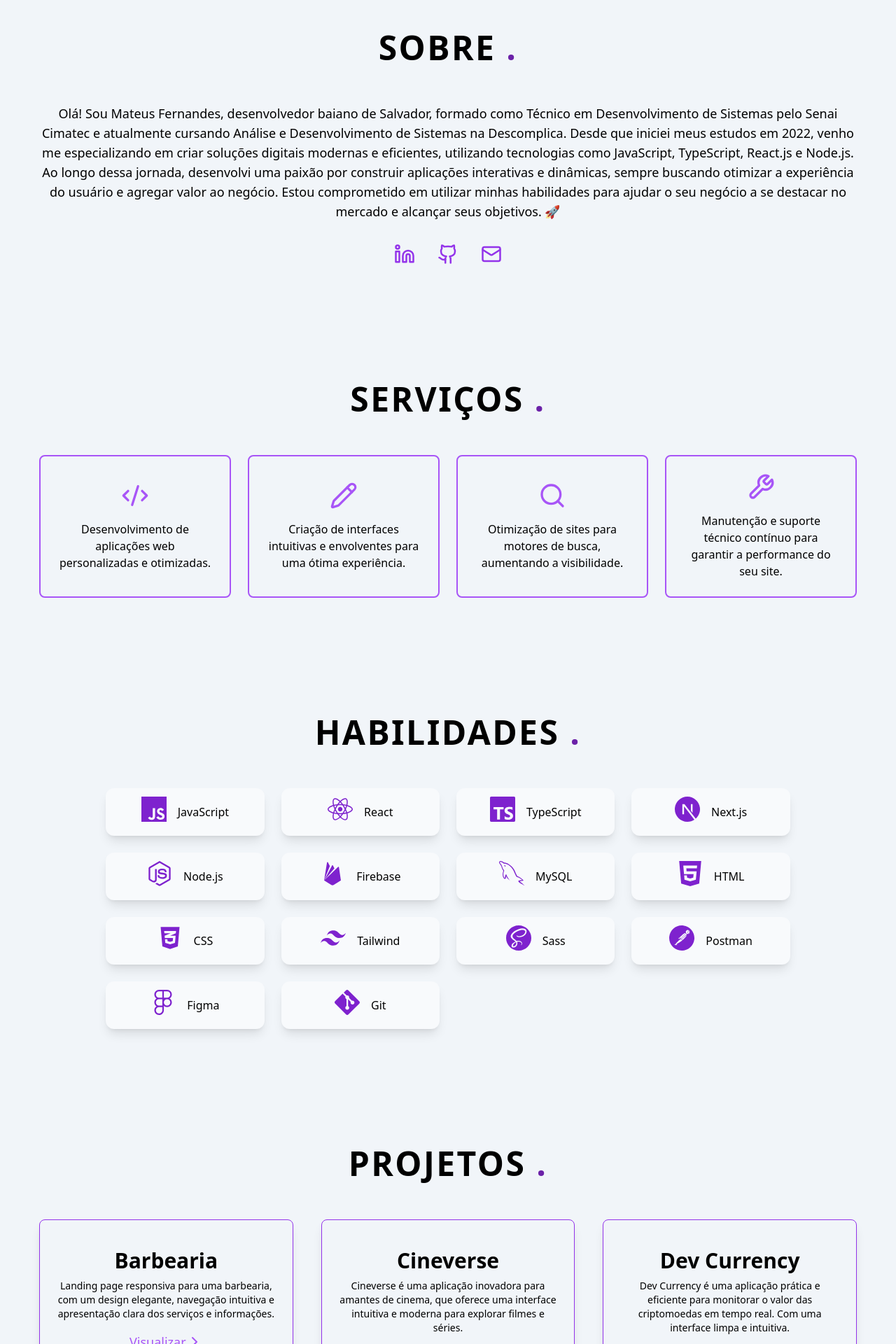
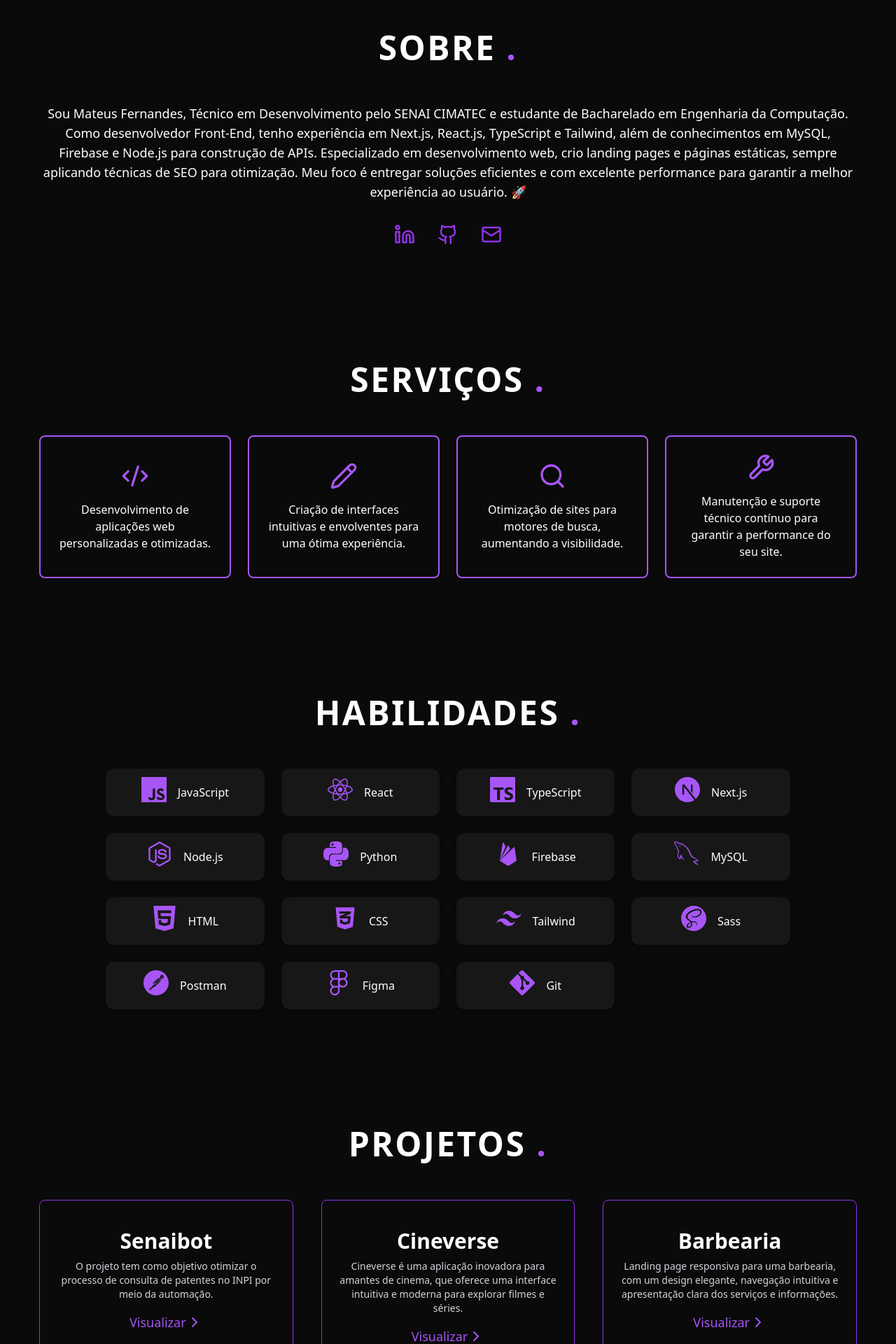
Before and after one commit to mateusfernandesvn/Porfolio, a Next.js app: page / in a window 1280 px wide. Shown: the part 880-2800 px from the top of the page at 70% size. Built offline with nearby package versions, Linux system fonts and the light colour scheme.

Commit message:
correcting text and improving performance

```diff
--- a/messages/en.json
+++ b/messages/en.json
@@ -11,7 +11,7 @@
         "curriculum": "See my curriculum",
         "copyright": "© 2025 | Mateus Fernandes. Thank you for your visit!",
         "titleAbout":"About",
-        "textAbout": "Hello! I'm Mateus Fernandes, a developer from Salvador, Bahia, with a degree in Systems Development from Senai Cimatec and currently studying Systems Analysis and Development at Descomplica. Since I started my studies in 2022, I have been specializing in creating modern and efficient digital solutions using technologies like JavaScript, TypeScript, React.js, and Node.js. Throughout this journey, I developed a passion for building interactive and dynamic applications, always aiming to optimize the user experience and add value to the business. I am committed to using my skills to help your business stand out in the market and achieve its goals. 🚀",
+        "textAbout":  "Hi, I'm Mateus Fernandes, a Technical Development graduate from SENAI CIMATEC and a student pursuing a Bachelor's degree in Computer Engineering. As a Front-End Developer, I have experience with Next.js, React.js, TypeScript, and Tailwind, as well as knowledge in MySQL, Firebase, and Node.js for building APIs. Specializing in web development, I create landing pages and static websites, always applying SEO techniques for optimization. My focus is to deliver efficient solutions with excellent performance to ensure the best user experience. 🚀",
         "titleServices": "Services",
         "webDevelopment": "Development of customized and optimized web applications.",
         "uiDesign": "Creation of intuitive and engaging interfaces for an optimal experience.",
--- a/messages/fr.json
+++ b/messages/fr.json
@@ -11,7 +11,7 @@
         "curriculum": "Voir mon curriculum",
         "copyright": "© 2025 | Mateus Fernandes. Merci de votre visite !",
         "titleAbout":"À propos",
-        "textAbout": "Bonjour ! Je suis Mateus Fernandes, un développeur de Salvador, Bahia, diplômé en Développement de Systèmes du Senai Cimatec et actuellement étudiant en Analyse et Développement de Systèmes à Descomplica. Depuis le début de mes études en 2022, je me spécialise dans la création de solutions numériques modernes et efficaces en utilisant des technologies telles que JavaScript, TypeScript, React.js et Node.js. Tout au long de ce parcours, j'ai développé une passion pour la création d'applications interactives et dynamiques, cherchant toujours à optimiser l'expérience utilisateur et à ajouter de la valeur à l'entreprise. Je suis déterminé à utiliser mes compétences pour aider votre entreprise à se démarquer sur le marché et à atteindre ses objectifs. 🚀",
+        "textAbout": "Bonjour, je suis Mateus Fernandes, diplômé en Développement Technique du SENAI CIMATEC et étudiant en Bachelor en Génie Informatique. En tant que développeur Front-End, j'ai de l'expérience avec Next.js, React.js, TypeScript et Tailwind, ainsi que des connaissances en MySQL, Firebase et Node.js pour la création d'APIs. Spécialisé dans le développement web, je crée des pages d'atterrissage et des sites statiques, en appliquant toujours des techniques de SEO pour l'optimisation. Mon objectif est de fournir des solutions efficaces avec une excellente performance pour garantir la meilleure expérience utilisateur. 🚀",
         "titleServices": "Services",
         "webDevelopment": "Développement d'applications web personnalisées et optimisées.",
         "uiDesign": "Création d'interfaces intuitives et attrayantes pour une expérience optimale",
--- a/messages/pt.json
+++ b/messages/pt.json
@@ -8,9 +8,9 @@
         "caption":"Desenvolvedor Front-End",
         "description":"Criando websites de Alta Performance e com Foco no Usuário.",
         "cta": "Entrar em contato",
-        "copyright": "© 2025 | Mateus Fernandes. Agradecemos sua visita!",
+        "copyright": "© 2025 | Mateus Fernandes. Obrigado pela sua visita!",
         "titleAbout":"Sobre",
-        "textAbout": "Olá! Sou Mateus Fernandes, desenvolvedor baiano de Salvador, formado como Técnico em Desenvolvimento de Sistemas pelo Senai Cimatec e atualmente cursando Análise e Desenvolvimento de Sistemas na Descomplica. Desde que iniciei meus estudos em 2022, venho me especializando em criar soluções digitais modernas e eficientes, utilizando tecnologias como JavaScript, TypeScript, React.js e Node.js. Ao longo dessa jornada, desenvolvi uma paixão por construir aplicações interativas e dinâmicas, sempre buscando otimizar a experiência do usuário e agregar valor ao negócio. Estou comprometido em utilizar minhas habilidades para ajudar o seu negócio a se destacar no mercado e alcançar seus objetivos. 🚀",
+        "textAbout": "Sou Mateus Fernandes, Técnico em Desenvolvimento pelo SENAI CIMATEC e estudante de Bacharelado em Engenharia da Computação. Como desenvolvedor Front-End, tenho experiência em Next.js, React.js, TypeScript e Tailwind, além de conhecimentos em MySQL, Firebase e Node.js para construção de APIs. Especializado em desenvolvimento web, crio landing pages e páginas estáticas, sempre aplicando técnicas de SEO para otimização. Meu foco é entregar soluções eficientes e com excelente performance para garantir a melhor experiência ao usuário. 🚀",
         "titleServices": "Serviços",
         "webDevelopment": "Desenvolvimento de aplicações web personalizadas e otimizadas.",
         "uiDesign":"Criação de interfaces intuitivas e envolventes para uma ótima experiência.",
@@ -23,7 +23,7 @@
         "titleCineverse": "Cineverse",
         "descriptionCineverse":"Cineverse é uma aplicação inovadora para amantes de cinema, que oferece uma interface intuitiva e moderna para explorar filmes e séries.",
         "titleSenaiBot": "Senaibot",
-        "descriptionSenaiBot": "O projeto tem como objetivo otimizar o processo de consulta de patentes no INPI (Instituto Nacional da Propriedade Industrial) por meio da automação.",
+        "descriptionSenaiBot": "O projeto tem como objetivo otimizar o processo de consulta de patentes no INPI por meio da automação.",
         "titleDevCurrency": "Dev Currency",
         "descriptionDevCurrency":"Dev Currency é uma aplicação prática e eficiente para monitorar o valor das criptomoedas em tempo real. Com uma interface limpa e intuitiva.",
         "view": "Visualizar",
--- a/src/app/components/cardProject/index.tsx
+++ b/src/app/components/cardProject/index.tsx
@@ -11,9 +11,9 @@ export function CardProject() {
 
   const projects: Project[] = [
     {
-      title: t("titleBarber"),
-      description: t("descriptionBarber"),
-      siteUrl: "https://barberanavalha.vercel.app/",
+      title: t("titleSenaiBot"),
+      description: t("descriptionSenaiBot"),
+      siteUrl: "https://www.youtube.com/watch?v=GSzvVvewhI4",
     },
     {
       title: t("titleCineverse"),
@@ -21,15 +21,16 @@ export function CardProject() {
       siteUrl: "https://cineverseofc.vercel.app/",
     },
     {
+      title: t("titleBarber"),
+      description: t("descriptionBarber"),
+      siteUrl: "https://barberanavalha.vercel.app/",
+    },
+    {
       title: t("titleDevCurrency"),
       description: t("descriptionDevCurrency"),
       siteUrl: "https://criptomoedas-topaz.vercel.app/",
     },
-    {
-      title: t("titleSenaiBot"),
-      description: t("descriptionSenaiBot"),
-      siteUrl: "https://www.youtube.com/watch?v=GSzvVvewhI4",
-    },
+
   ];
 
   return (
@@ -37,7 +38,7 @@ export function CardProject() {
       {projects.map((project, index) => (
         <div
           key={index}
-          className="ttext-black dark:text-white text-center border border-purple-600 p-6 rounded-lg shadow-lg  "
+          className="text-black dark:text-white text-center border border-purple-600 p-6 rounded-lg shadow-lg  "
         >
           <h2 className="text-3xl text-black dark:text-white text-center font-semibold capitalize mt-4 mb-2 ">
             {project.title}
--- a/src/app/components/skills/index.tsx
+++ b/src/app/components/skills/index.tsx
@@ -8,6 +8,7 @@ import {
   SiNodedotjs,
   SiPostman,
   SiReact,
+  SiPython,
   SiMysql,
   SiHtml5,
   SiSass,
@@ -22,6 +23,7 @@ export function Skills() {
     { title: "TypeScript", icon: <SiTypescript size={36} /> },
     { title: "Next.js", icon: <SiNextdotjs size={36} /> },
     { title: "Node.js", icon: <FaNodeJs size={36} /> },
+    { title: "Python", icon: <SiPython size={36} /> },
     { title: "Firebase", icon: <RiFirebaseFill size={36} /> },
     { title: "MySQL", icon: <GrMysql size={36} /> },
     { title: "HTML", icon: <SiHtml5 size={36} /> },
@@ -38,7 +40,7 @@ export function Skills() {
       {skills.map((skill, index) => (
         <div
           key={index}
-          className="flex flex-row overflow-hidden bg-slate-50 dark:bg-neutral-900 py-3 px-12 justify-center shadow-lg rounded-xl gap-4 items-center hover:rotate-3 ease-in-out duration-500 transition-all max-md:gap-2"
+          className="flex flex-row overflow-hidden bg-slate-50 dark:bg-neutral-900 py-3 px-12 justify-center shadow-lg rounded-xl gap-4 items-center hover:rotate-6 ease-in-out duration-500 transition-all max-md:gap-2"
         >
           <div className="mb-2 text-purple-700 dark:text-purple-500">
             {skill.icon}
--- a/src/app/components/ui/dot-pattern.tsx
+++ b/src/app/components/ui/dot-pattern.tsx
@@ -20,7 +20,7 @@ export function DotPattern({
   y = 0,
   cx = 1,
   cy = 0,
-  cr = 0.6,
+  cr = 0.5,
   className,
   ...props
 }: DotPatternProps) {
--- a/src/app/components/ui/modeToggle.tsx
+++ b/src/app/components/ui/modeToggle.tsx
@@ -31,9 +31,6 @@ export function ModeToggle() {
         <DropdownMenuItem onClick={() => setTheme("dark")}>
           Dark
         </DropdownMenuItem>
-        <DropdownMenuItem onClick={() => setTheme("system")}>
-          System
-        </DropdownMenuItem>
       </DropdownMenuContent>
     </DropdownMenu>
   );
--- a/src/app/layout.tsx
+++ b/src/app/layout.tsx
@@ -81,16 +81,15 @@ export default async function RootLayout({
   const messages = await getMessages();
 
   return (
-    <html lang={locale}>
+    <html lang={locale} suppressHydrationWarning>
       <head>
         <meta
           name="google-site-verification"
           content="pah5o5pX8dtS-0yO0CEhNpuAQ5ngZkGZB3g1T76h-r4"
         />
-        <link rel="icon" href="/favicon.ico" type="image/x-icon" />
+        <link rel="icon" href="/icon.svg" type="image/x-icon" />
       </head>
       <body>
-        {/* Google Analytics */}
         <Script
           async
           src="https://www.googletagmanager.com/gtag/js?id=G-2S8LSQPGFR"
@@ -105,16 +104,15 @@ export default async function RootLayout({
           `}
         </Script>
         <ThemeProvider
-          attribute="class"
-          defaultTheme="system"
-          enableSystem
-          disableTransitionOnChange
-        >
-          <Header />
+            attribute="class"
+            defaultTheme="dark"
+            disableTransitionOnChange
+          >
           <NextIntlClientProvider messages={messages}>
+            <Header />
             {children}
+            <Footer />
           </NextIntlClientProvider>
-          <Footer />
         </ThemeProvider>
       </body>
     </html>
--- a/src/app/page.tsx
+++ b/src/app/page.tsx
@@ -49,7 +49,6 @@ export default function Home() {
               width={280}
               height={280}
               quality={100}
-              priority={true}
               className="border-2 bg-white dark:bg-black border-purple-600 rounded-full hover:animate-spin duration-200 ease-in-out hover:border-purple-800 "
             />
           </div>
```
Also changed, not shown: src/providers/theme.tsx (+5 -3 lines), public/icon.svg (added).
